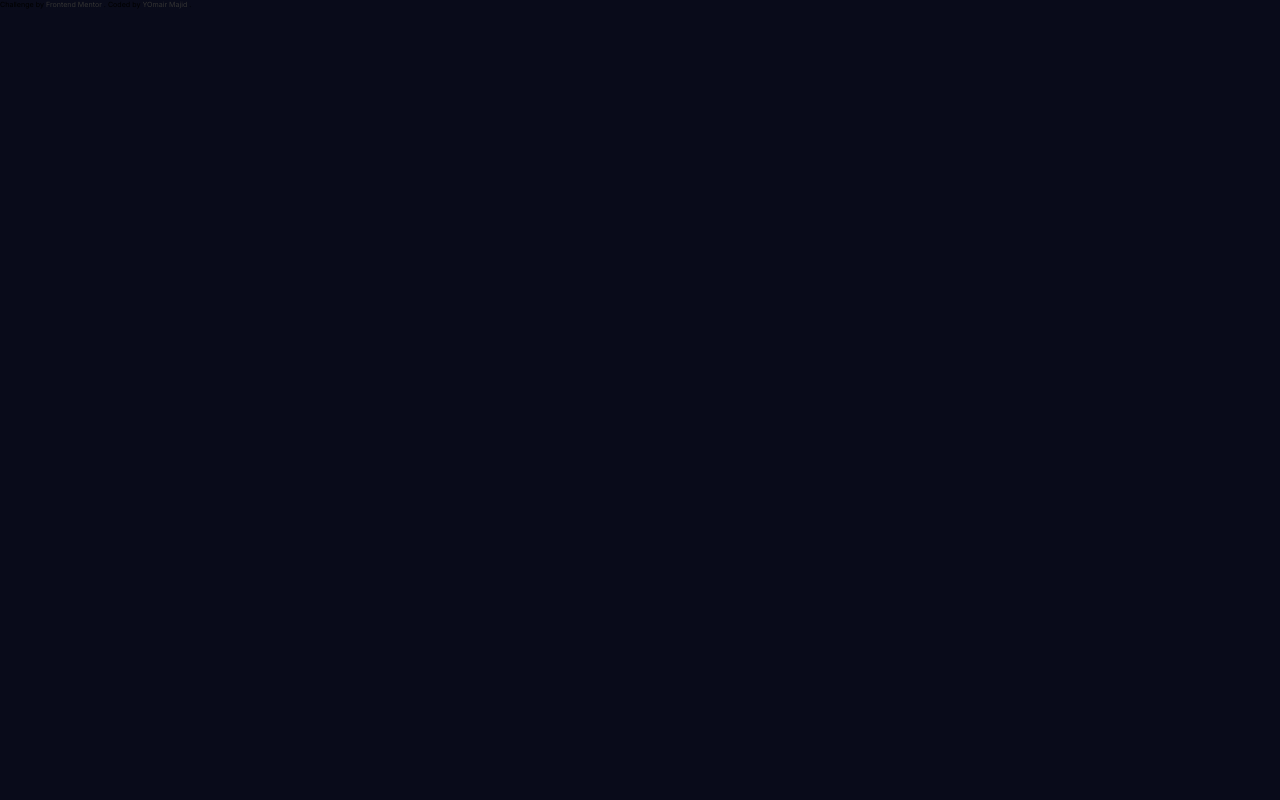
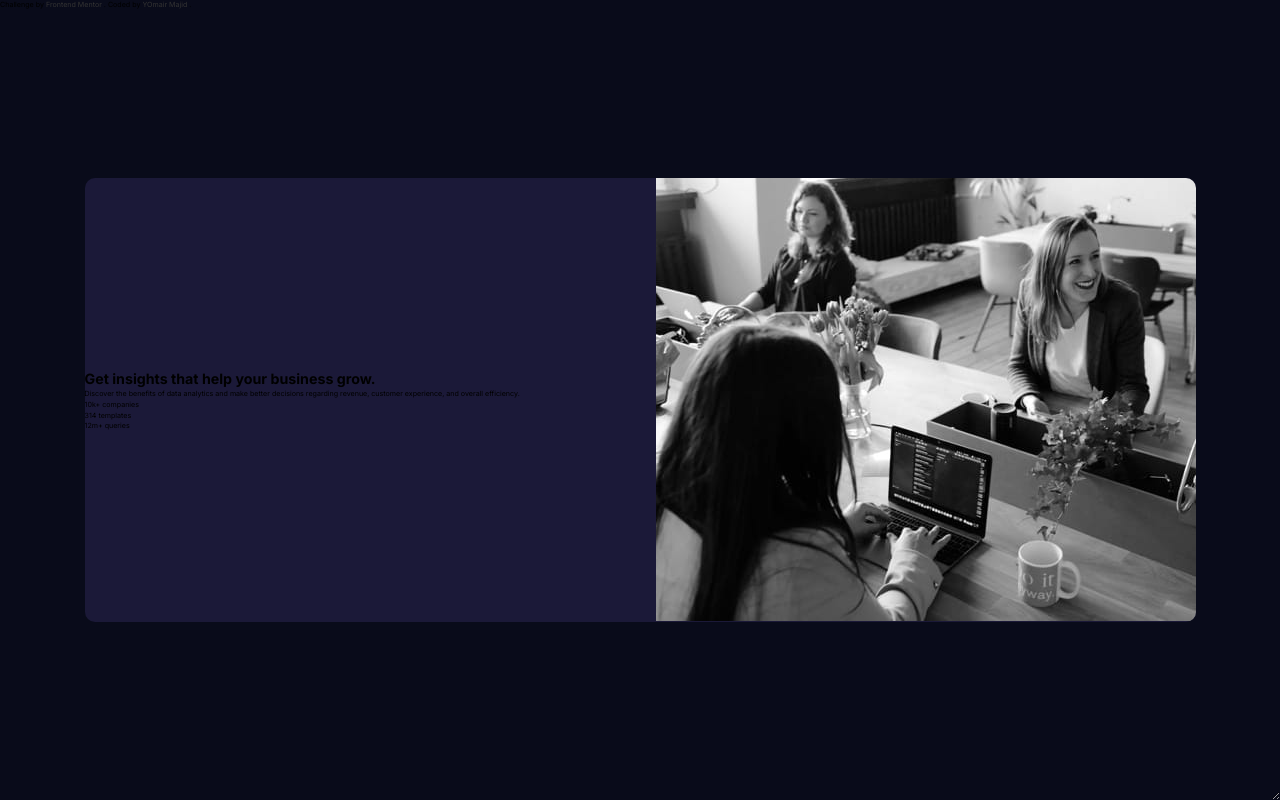
Before and after one commit to BigO-Dev/frontend-mentor-projects, a plain HTML site: page stats-preview-card/index.html in a window 1280 px wide. Drawn offline with Linux system fonts and the light colour scheme.

Commit message:
Addcard div and centeredS

```diff
--- a/css/style.css
+++ b/css/style.css
@@ -28,6 +28,12 @@ body {
   font-size: var(--font-size);
   line-height: 1.5;
   background: var(--color-blue-1);
+  height: 100vh;
+  width: 100%;
+  margin: 0 auto;
+  resize: both;
+  overflow: auto;
+  position: relative;
 }
 
 ul {
@@ -42,3 +48,19 @@ a {
 img {
   width: 100%;
 }
+
+/* CARD COMPONENT */
+.card {
+  background: var(--color-blue-2);
+  border-radius: 10px;
+  height: 444px;
+  width: 1111px;
+  margin: -222px 0 0 -555.5px;
+  position: absolute;
+  top: 50%;
+  left: 50%;
+  overflow: hidden;
+  display: flex;
+  justify-content: space-between;
+  align-items: center;
+}
--- a/stats-preview-card/index.html
+++ b/stats-preview-card/index.html
@@ -24,10 +24,26 @@
     <title>Frontend Mentor | Stats Preview Card Component</title>
   </head>
   <body>
-    <div class="card"></div>
-    <!-- Get insights that help your business grow. Discover the benefits of data
-    analytics and make better decisions regarding revenue, customer experience,
-    and overall efficiency. 10k+ companies 314 templates 12m+ queries -->
+    <div class="card">
+      <div class="left">
+        <h1>Get insights that help your business grow.</h1>
+        <p>
+          Discover the benefits of data analytics and make better decisions
+          regarding revenue, customer experience, and overall efficiency.
+        </p>
+        <div class="stats">
+          <ul>
+            <li>10k+ companies</li>
+            <li>314 templates</li>
+            <li>12m+ queries</li>
+          </ul>
+        </div>
+      </div>
+      <div class="right">
+        <img src="./images/image-header-desktop.jpg" alt="" srcset="" />
+      </div>
+    </div>
+    <!-- Get insights that help your business grow.   -->
 
     <div class="attribution">
       Challenge by
```
